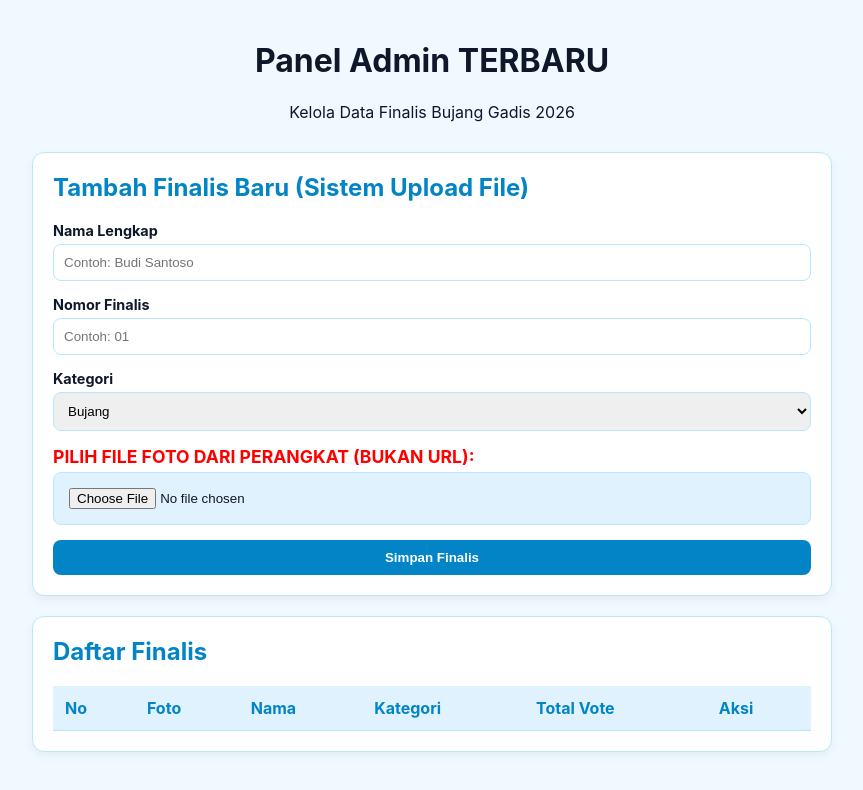
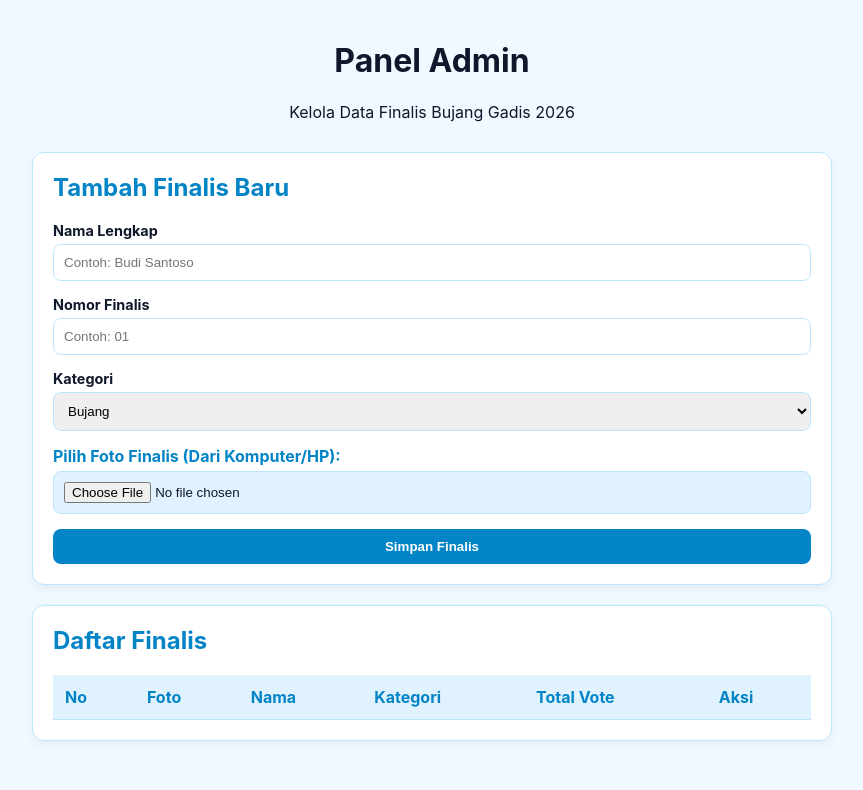
Before and after one commit to voting-bujang-gadis1/voting-bujang-gadis1, a website: page voting-bujang-gadis/admin.html in a window 1280 px wide. Shown: the whole page, without its empty margins (208-1071 px from the left). Drawn offline with Linux system fonts and the light colour scheme; no server answers.

Commit message:
perbarui admin html upload file

```diff
--- a/voting-bujang-gadis/admin.html
+++ b/voting-bujang-gadis/admin.html
@@ -33,13 +33,13 @@
 
 <div class="container">
     <header>
-        <h1>Panel Admin TERBARU</h1>
+        <h1>Panel Admin</h1>
         <p>Kelola Data Finalis Bujang Gadis 2026</p>
     </header>
 
     <!-- Form Tambah Finalis dengan Upload File -->
     <div class="card">
-        <h2>Tambah Finalis Baru (Sistem Upload File)</h2>
+        <h2>Tambah Finalis Baru</h2>
         <form id="formTambah">
             <div class="form-group">
                 <label>Nama Lengkap</label>
@@ -57,8 +57,8 @@
                 </select>
             </div>
             <div class="form-group">
-                <label style="color: red; font-size: 1.1rem;">PILIH FILE FOTO DARI PERANGKAT (BUKAN URL):</label>
-                <input type="file" id="fotoFile" accept="image/*" required style="background: #e0f2fe; padding: 15px; cursor: pointer;">
+                <label style="color: #0284c7; font-size: 1rem;">Pilih Foto Finalis (Dari Komputer/HP):</label>
+                <input type="file" id="fotoFile" accept="image/*" required style="background: #e0f2fe; padding: 10px; cursor: pointer;">
             </div>
             <button type="submit" id="btnSimpan">Simpan Finalis</button>
         </form>
```
